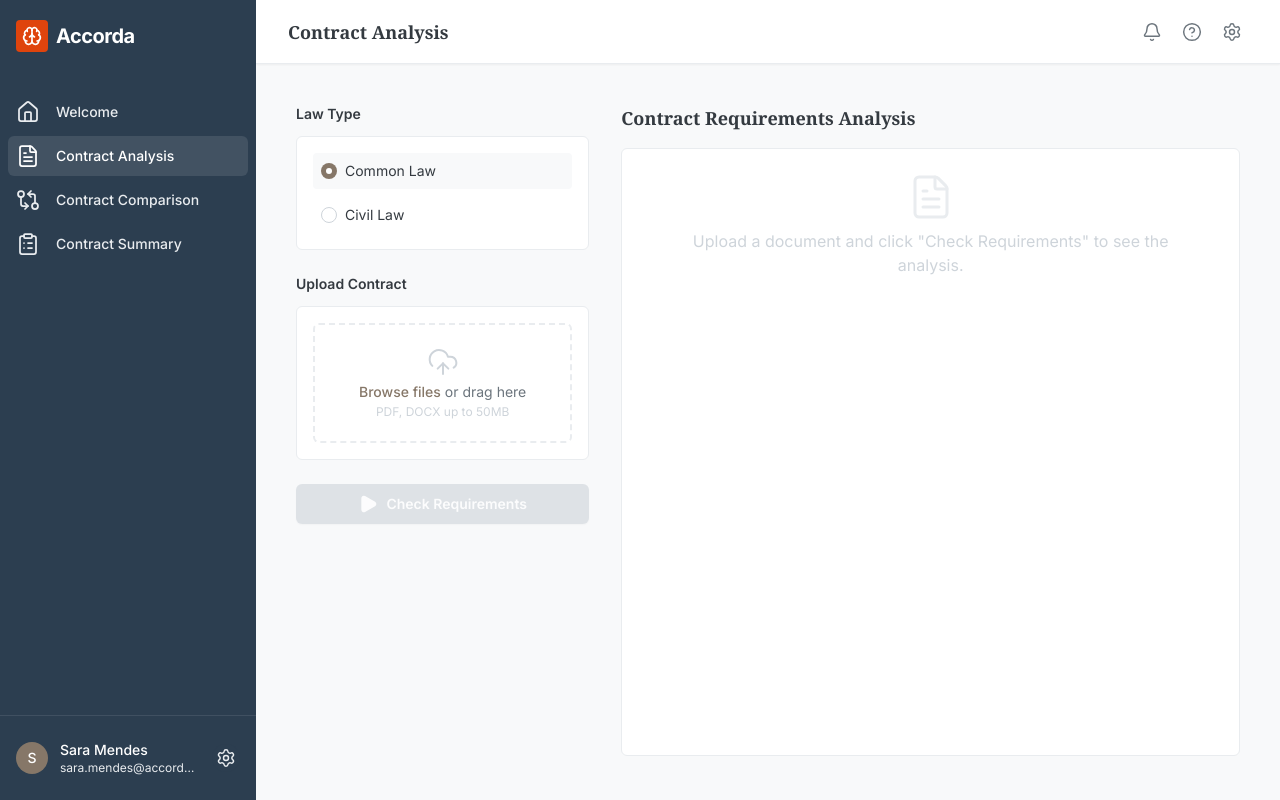
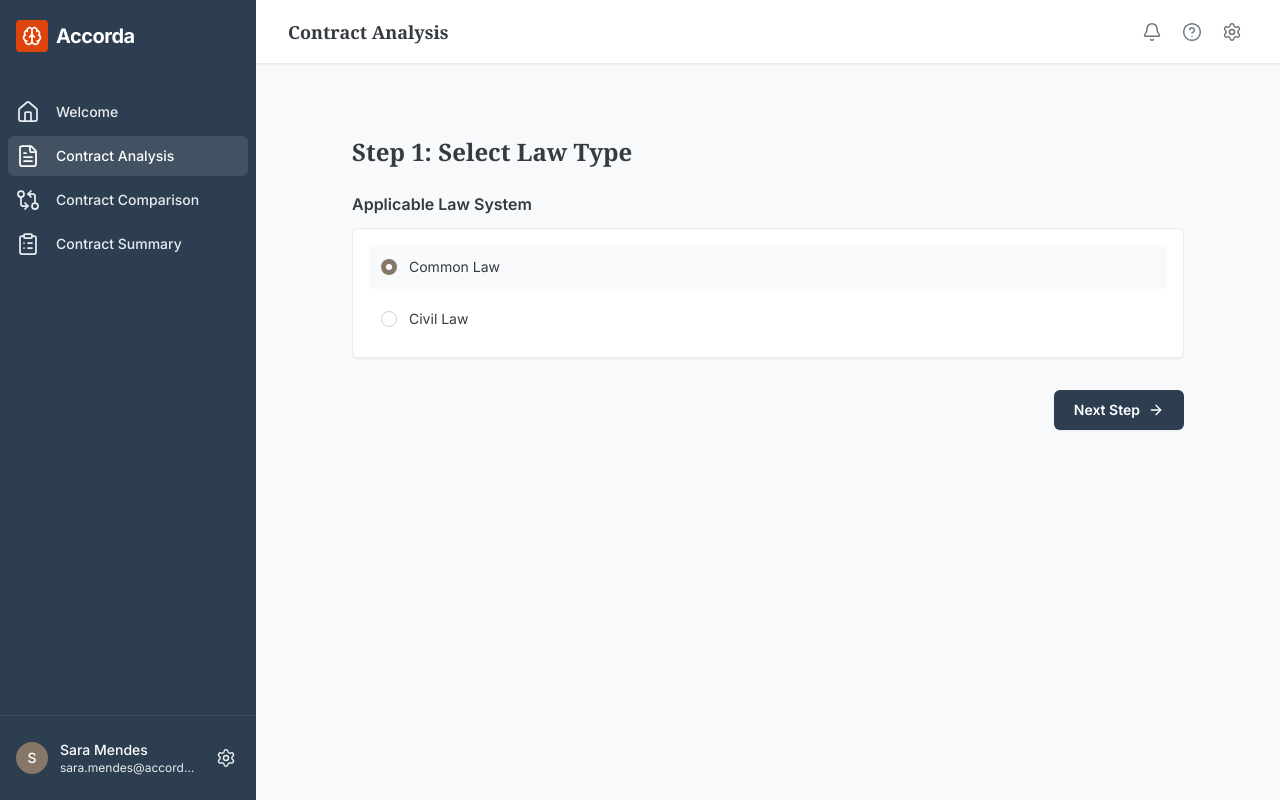
Before and after one commit to ivlub/accorda, a Svelte app in the folder frontend/: page / in a window 1280 px wide. Both pictures are taken after a click on the button "Contract Analysis". Built offline with nearby package versions, Linux system fonts and the light colour scheme; a web font is replaced by a local one.

Commit message:
collapsible ui

```diff
--- a/frontend/src/components/ContractAnalysis.svelte
+++ b/frontend/src/components/ContractAnalysis.svelte
@@ -1,6 +1,9 @@
 <script lang="ts">
   import { fade } from 'svelte/transition';
-  import { UploadCloud, Play, Loader2, AlertTriangle, FileText as FileIcon, CheckCircle2, XCircle, HelpCircle } from 'lucide-svelte';
+  import {
+      UploadCloud, Play, Loader2, AlertTriangle, FileText as FileIcon,
+      CheckCircle2, XCircle, HelpCircle, ArrowRight, ArrowLeft, ChevronDown
+  } from 'lucide-svelte';
 
   // Define the structure of the expected response
   interface RequirementCheckResult {
@@ -35,6 +38,7 @@
     FormalAdequacy: FormalAdequacyCheck;
   }
 
+  let currentStep: 1 | 2 | 3 = 1;
   let selectedLawType: 'civil' | 'common' = 'common';
   let uploadedFile: File | null = null;
   let uploadedFileName: string | null = null;
@@ -44,13 +48,28 @@
   // Define backend URL (adjust if necessary)
   const API_BASE_URL = 'http://localhost:8000';
 
+  function goToStep(step: 1 | 2 | 3) {
+      currentStep = step;
+      // Clear errors when moving steps
+      errorMessage = null;
+      // Clear results only when moving back from results (step 3)
+      if (step === 1 || step === 2) {
+          requirementsResult = null;
+      }
+      // Optionally reset file when going back to step 1?
+      // if (step === 1) {
+      //    uploadedFile = null;
+      //    uploadedFileName = null;
+      // }
+  }
+
   function handleFileSelect(event: Event) {
       const target = event.target as HTMLInputElement;
       if (target.files && target.files.length > 0) {
           uploadedFile = target.files[0];
           uploadedFileName = uploadedFile.name;
           errorMessage = null;
-          requirementsResult = null;
+          requirementsResult = null; // Clear previous results
       } else {
           uploadedFile = null;
           uploadedFileName = null;
@@ -63,7 +82,7 @@
     }
     errorMessage = null;
     isAnalyzing = true;
-    requirementsResult = null;
+    requirementsResult = null; // Clear previous results
     console.log(`Starting requirements check for ${uploadedFileName}...`);
 
     const formData = new FormData();
@@ -89,9 +108,8 @@
 
       const result: ContractRequirementsResponse = await response.json();
       console.log("Requirements Analysis Result:", result);
-
-      // Store the structured result
       requirementsResult = result;
+      goToStep(3); // <-- Go to step 3 on success
 
     } catch (error) {
         console.error("Analysis API call failed:", error);
@@ -101,6 +119,7 @@
         } else {
             errorMessage = "An unexpected error occurred connecting to the analysis service.";
         }
+        // Stay on step 2 if there is an error
     } finally {
         isAnalyzing = false;
     }
@@ -114,29 +133,55 @@
 </script>
 
 <!-- Main component structure -->
-<div class="max-w-7xl mx-auto">
-  <div class="grid grid-cols-1 lg:grid-cols-12 gap-8">
-    <!-- Left Column: Controls -->
-    <div class="lg:col-span-4 space-y-6">
-      <!-- Law Type Section -->
-      <section aria-labelledby="law-type-heading" in:fade={{ duration: 300, delay: 100 }}>
-        <h2 id="law-type-heading" class="text-sm font-semibold text-neutral-darkest mb-3">Law Type</h2>
-        <div class="bg-neutral-white p-4 rounded-md border border-neutral-light space-y-2">
-           <label class="flex items-center p-2 rounded cursor-pointer transition duration-150 ease-in-out" class:bg-neutral-lightest={selectedLawType === 'common'} class:hover:bg-neutral-lightest={selectedLawType !== 'common'}>
+<div class="max-w-4xl mx-auto p-4 md:p-6 lg:p-8"> <!-- Centered, slightly narrower content -->
+
+    {#if currentStep === 1}
+        <!-- Step 1: Select Law Type -->
+        <div in:fade={{ duration: 300 }}>
+            <h1 class="text-2xl font-bold font-serif text-neutral-darkest mb-6">Step 1: Select Law Type</h1>
+            <section aria-labelledby="law-type-heading" class="mb-8">
+                <h2 id="law-type-heading" class="text-base font-semibold text-neutral-darkest mb-3">Applicable Law System</h2>
+                <div class="bg-neutral-white p-4 rounded-md border border-neutral-light space-y-2 shadow-sm">
+                    <label class="flex items-center p-3 rounded cursor-pointer transition duration-150 ease-in-out" class:bg-neutral-lightest={selectedLawType === 'common'} class:hover:bg-neutral-lightest={selectedLawType !== 'common'}>
                         <input type="radio" name="lawType" value="common" bind:group={selectedLawType} class="form-radio h-4 w-4 text-brand-muted focus:ring-brand-muted border-neutral-medium">
-                <span class="ml-2 text-sm text-neutral-darkest">Common Law</span>
+                        <span class="ml-3 text-sm text-neutral-darkest">Common Law</span>
                     </label>
-            <label class="flex items-center p-2 rounded cursor-pointer transition duration-150 ease-in-out" class:bg-neutral-lightest={selectedLawType === 'civil'} class:hover:bg-neutral-lightest={selectedLawType !== 'civil'}>
+                    <label class="flex items-center p-3 rounded cursor-pointer transition duration-150 ease-in-out" class:bg-neutral-lightest={selectedLawType === 'civil'} class:hover:bg-neutral-lightest={selectedLawType !== 'civil'}>
                         <input type="radio" name="lawType" value="civil" bind:group={selectedLawType} class="form-radio h-4 w-4 text-brand-muted focus:ring-brand-muted border-neutral-medium">
-                <span class="ml-2 text-sm text-neutral-darkest">Civil Law</span>
+                        <span class="ml-3 text-sm text-neutral-darkest">Civil Law</span>
                     </label>
                 </div>
             </section>
 
+            <div class="flex justify-end">
+                <button
+                    on:click={() => goToStep(2)}
+                    class="px-5 py-2.5 bg-brand-dark text-white rounded-md font-semibold text-sm hover:bg-neutral-darkest focus:outline-none focus:ring-2 focus:ring-offset-2 focus:ring-brand-dark transition duration-150 ease-in-out flex items-center justify-center space-x-2 shadow-sm"
+                >
+                    <span>Next Step</span>
+                    <svelte:component this={ArrowRight} class="w-4 h-4" />
+                </button>
+            </div>
+        </div>
+
+    {:else if currentStep === 2}
+        <!-- Step 2: Upload Document -->
+         <div in:fade={{ duration: 300 }}>
+             <div class="flex justify-between items-center mb-6">
+                 <h1 class="text-2xl font-bold font-serif text-neutral-darkest">Step 2: Upload & Analyze</h1>
+                 <button
+                    on:click={() => goToStep(1)}
+                    class="px-3 py-1.5 text-sm text-neutral-dark hover:text-neutral-darkest hover:bg-neutral-lightest rounded-md transition duration-150 ease-in-out flex items-center space-x-1"
+                 >
+                    <svelte:component this={ArrowLeft} class="w-4 h-4" />
+                    <span>Back to Step 1</span>
+                 </button>
+            </div>
+
             <!-- Upload Section -->
-      <section aria-labelledby="upload-heading" in:fade={{ duration: 300, delay: 200 }}>
-        <h2 id="upload-heading" class="text-sm font-semibold text-neutral-darkest mb-3">Upload Contract</h2>
-        <div class="bg-neutral-white p-4 rounded-md border border-neutral-light">
+            <section aria-labelledby="upload-heading" class="mb-6">
+                <h2 id="upload-heading" class="text-base font-semibold text-neutral-darkest mb-3">Upload Contract Document</h2>
+                <div class="bg-neutral-white p-4 rounded-md border border-neutral-light shadow-sm">
                 <label
                         for="contract-upload"
                         class="relative flex flex-col items-center justify-center w-full p-5 bg-neutral-white border-2 border-neutral-light border-dashed rounded-md cursor-pointer hover:border-brand-muted transition duration-150 ease-in-out group text-center min-h-[120px]"
@@ -152,55 +197,102 @@
                         <p class="text-xs text-neutral-medium mt-0.5">PDF, DOCX up to 50MB</p>
                         <input id="contract-upload" type="file" class="absolute inset-0 w-full h-full opacity-0 cursor-pointer" on:change={handleFileSelect} accept=".pdf,.docx"/>
                     </label>
-            {#if errorMessage && !isAnalyzing}
-                <p class="text-sm text-red-600 mt-3 px-1">{errorMessage}</p>
+                    <!-- Error message shown here if analysis fails -->
+                    {#if errorMessage}
+                         <div class="mt-4 p-3 bg-red-50 border border-red-200 rounded-md text-sm text-red-700 flex items-start space-x-2">
+                             <svelte:component this={AlertTriangle} class="w-5 h-5 flex-shrink-0 mt-0.5" />
+                             <div>
+                                 <span class="font-medium">Analysis Failed:</span> {errorMessage}
+                             </div>
+                        </div>
                     {/if}
                 </div>
             </section>
 
             <!-- Action Button -->
-      <div in:fade={{ duration: 300, delay: 300 }}>
+            <div class="mb-8 flex justify-end">
                 <button
                     on:click={startAnalysis}
                     disabled={!uploadedFile || isAnalyzing}
-              class="w-full px-4 py-2.5 bg-brand-dark text-white rounded-md font-semibold text-sm hover:bg-neutral-darkest focus:outline-none focus:ring-2 focus:ring-offset-2 focus:ring-brand-dark disabled:opacity-60 disabled:cursor-not-allowed disabled:bg-neutral-medium transition duration-150 ease-in-out flex items-center justify-center space-x-2 shadow-sm"
+                    class="px-5 py-2.5 bg-brand-dark text-white rounded-md font-semibold text-sm hover:bg-neutral-darkest focus:outline-none focus:ring-2 focus:ring-offset-2 focus:ring-brand-dark disabled:opacity-60 disabled:cursor-not-allowed disabled:bg-neutral-medium transition duration-150 ease-in-out flex items-center justify-center space-x-2 shadow-sm"
                 >
                     {#if isAnalyzing}
                         <svelte:component this={Loader2} class="animate-spin h-4 w-4 text-white" />
                         <span>Analyzing...</span>
                     {:else}
                         <svelte:component this={Play} class="w-5 h-5" fill="currentColor" />
-                  <span>Check Requirements</span>
+                        <span>Analyze & View Results</span>
                     {/if}
                 </button>
             </div>
          </div>
 
-    <!-- Right Column: Results -->
-    <div class="lg:col-span-8">
+    {:else if currentStep === 3}
+        <!-- Step 3: Display Results -->
+        <div in:fade={{ duration: 300 }}>
+             <div class="flex justify-between items-center mb-6">
+                 <h1 class="text-2xl font-bold font-serif text-neutral-darkest">Analysis Results</h1>
+                 <button
+                    on:click={() => goToStep(2)}
+                    class="px-3 py-1.5 text-sm text-neutral-dark hover:text-neutral-darkest hover:bg-neutral-lightest rounded-md transition duration-150 ease-in-out flex items-center space-x-1"
+                 >
+                    <svelte:component this={ArrowLeft} class="w-4 h-4" />
+                    <span>Back to Upload</span>
+                 </button>
+            </div>
+
+             {#if uploadedFileName}
+                <p class="text-sm text-neutral-medium mb-4">File: <span class="font-medium text-neutral-dark">{uploadedFileName}</span></p>
+             {/if}
+
+            <!-- Results Section -->
             <section aria-labelledby="results-heading">
-            <h2 id="results-heading" class="text-lg font-semibold text-neutral-darkest mb-4 font-serif">Contract Requirements Analysis</h2>
-            <div class="bg-neutral-white p-6 rounded-md border border-neutral-light min-h-[400px] lg:min-h-[calc(100vh-12rem)] flex flex-col">
-                 <div class="flex-grow">
-                    {#key requirementsResult || isAnalyzing || errorMessage}
-                        <div class="w-full h-full" in:fade={{ duration: 300 }} out:fade={{ duration: 150 }}>
-                            {#if isAnalyzing}
-                                <div class="text-neutral-dark flex items-center justify-center h-full text-center">
-                                    <div>
-                                        <svelte:component this={Loader2} class="animate-spin h-6 w-6 text-brand-muted mx-auto mb-2" />
-                                        Processing Document...
-                                     </div>
+                <h2 id="results-heading" class="sr-only">Contract Requirements Analysis</h2>
+
+                <!-- Added Heading -->
+                <h3 class="text-lg font-semibold text-neutral-dark mb-3 font-serif">General contract requirements</h3>
+
+                <div class="bg-neutral-white p-1 md:p-2 rounded-md border border-neutral-light min-h-[200px] shadow-sm">
+                    {#if isAnalyzing} <!-- Should generally not be seen here, but as fallback -->
+                        <div class="text-neutral-dark flex items-center justify-center h-full text-center p-10">
+                            <div><svelte:component this={Loader2} class="animate-spin h-6 w-6 text-brand-muted mx-auto mb-2" /> Loading...</div>
                         </div>
                     {:else if requirementsResult}
-                                <!-- Display Structured Requirements -->
-                                <div class="space-y-6 text-sm">
+                        <!-- Collapsible Results -->
+                        <div class="space-y-3 p-2 md:p-4">
                             {#each Object.entries(requirementsResult) as [category, criteria]}
-                                        <div class="border border-neutral-light rounded-md overflow-hidden">
-                                            <h3 class="bg-neutral-lightest text-neutral-darkest px-4 py-2 font-semibold font-serif text-base">{category}</h3>
-                                            <ul class="divide-y divide-neutral-light">
+                                {@const criteriaResults = Object.values(criteria).filter(r => r && typeof r === 'object' && 'met' in r)}
+                                {@const falseCount = criteriaResults.filter(r => r.met === false).length}
+                                {@const maybeCount = criteriaResults.filter(r => r.met === 'maybe').length}
+                                {@const isAllGood = falseCount === 0 && maybeCount === 0}
+                                <details class="border border-neutral-light rounded-md group" open>
+                                    <summary class="list-none flex items-center justify-between bg-neutral-lightest px-4 py-3 cursor-pointer hover:bg-neutral-lighter transition duration-150 ease-in-out rounded-t-md">
+                                        <div class="flex items-center space-x-2 flex-wrap gap-y-1">
+                                            <span class="font-semibold font-serif text-base text-neutral-darkest">{category}</span>
+                                             <!-- Status Badges -->
+                                             {#if isAllGood}
+                                                 <span class="inline-flex items-center px-1.5 py-0.5 rounded-full text-xs font-medium bg-green-100 text-green-800">
+                                                      <svelte:component this={CheckCircle2} class="w-3 h-3 mr-1"/> All Good
+                                                 </span>
+                                             {:else}
+                                                {#if falseCount > 0}
+                                                    <span class="inline-flex items-center px-1.5 py-0.5 rounded-full text-xs font-medium bg-red-100 text-red-800">
+                                                        <svelte:component this={XCircle} class="w-3 h-3 mr-1"/> {falseCount}
+                                                    </span>
+                                                {/if}
+                                                {#if maybeCount > 0}
+                                                    <span class="inline-flex items-center px-1.5 py-0.5 rounded-full text-xs font-medium bg-yellow-100 text-yellow-800">
+                                                        <svelte:component this={HelpCircle} class="w-3 h-3 mr-1"/> {maybeCount}
+                                                    </span>
+                                                {/if}
+                                            {/if}
+                                        </div>
+                                        <svelte:component this={ChevronDown} class="w-5 h-5 text-neutral-dark group-open:rotate-180 transition-transform flex-shrink-0 ml-2"/>
+                                    </summary>
+                                    <ul class="divide-y divide-neutral-light bg-white rounded-b-md">
                                         {#each Object.entries(criteria) as [key, result]}
                                             {#if result && typeof result === 'object' && 'met' in result && 'explanation' in result}
-                                                     <li class="flex items-start p-4 space-x-3">
+                                                <li class="flex items-start p-4 space-x-3 text-sm">
                                                     {#if result.met === true}
                                                         <svelte:component this={CheckCircle2} class="w-5 h-5 mt-0.5 flex-shrink-0 text-green-600" strokeWidth={2}/>
                                                     {:else if result.met === false}
@@ -216,29 +308,26 @@
                                             {/if}
                                         {/each}
                                     </ul>
-                                        </div>
+                                </details>
                             {/each}
                         </div>
-                            {:else if errorMessage}
-                                <div class="text-red-600 px-4 flex items-center justify-center h-full text-center">
+                     {:else if errorMessage} <!-- Error specific to step 3 - should not normally happen -->
+                         <div class="text-red-600 px-4 flex items-center justify-center h-full text-center p-10">
                              <div>
                                  <svelte:component this={AlertTriangle} class="h-8 w-8 mx-auto mb-1" strokeWidth={1.5} />
-                                        <p><strong>Analysis Failed:</strong> {errorMessage}</p>
+                                 <p><strong>Error Displaying Results:</strong> {errorMessage}</p>
                              </div>
                         </div>
-                            {:else}
-                                <div class="text-neutral-medium px-4 flex items-center justify-center h-full text-center">
+                    {:else} <!-- No results yet -->
+                        <div class="text-neutral-medium px-4 flex items-center justify-center h-full text-center p-10">
                             <div>
                                 <svelte:component this={FileIcon} class="w-12 h-12 mx-auto mb-2 text-neutral-light" strokeWidth={1.5} />
-                                        Upload a document and click "Check Requirements" to see the analysis.
+                                Results will appear here after successful analysis.
                             </div>
                         </div>
                     {/if}
                 </div>
-                    {/key}
-                </div>
-            </div>
             </section>
         </div>
+    {/if}
 </div>
-</div>
```
Also changed, not shown: 1 other file (tests, documents, lock files or other folders). Lines whose indentation alone changed are shown as unchanged.
